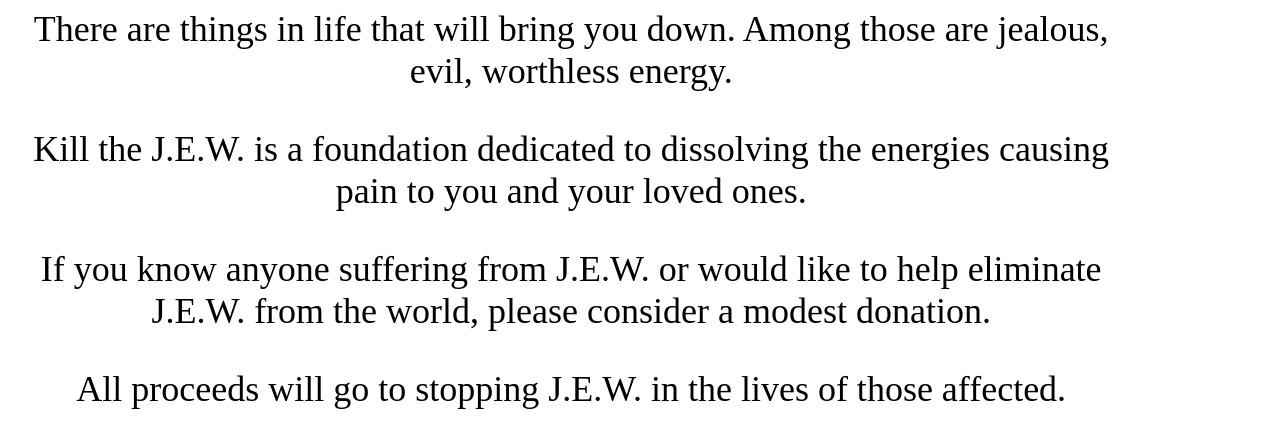
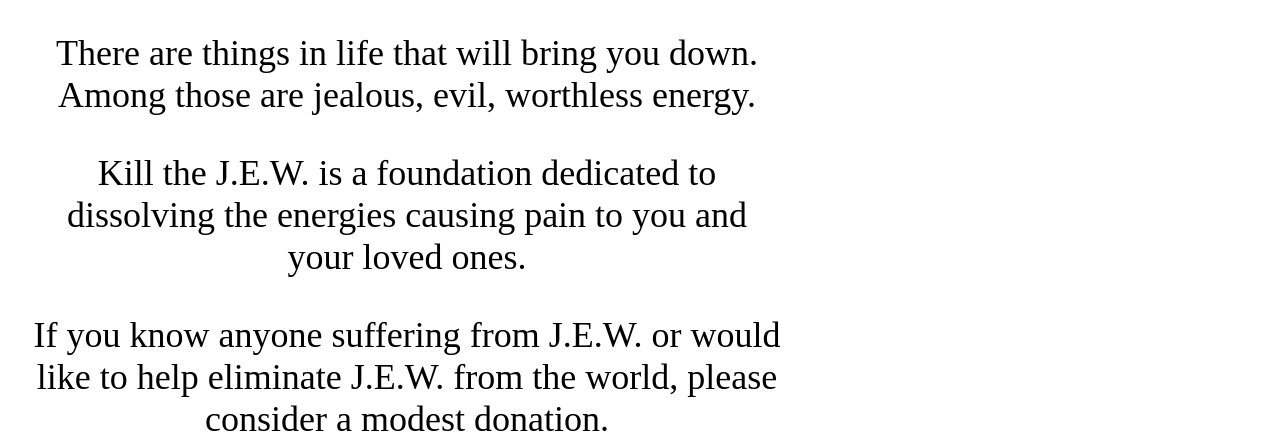
Before and after one commit to jameygleason/killthejewcom, a plain HTML site: page index.html in a window 1280 px wide. Shown: the top 441 px of the page. Drawn offline with Linux system fonts and the light colour scheme.

Commit message:
Update index.html

```diff
--- a/index.html
+++ b/index.html
@@ -7,9 +7,13 @@
     <link rel="icon" type="image/x-icon" href="https://fav.farm/🖕">
 
     <style>
+      body{
+        padding: 24px;
+      }
+
       p {
         text-align: center;
-        max-width: 88vw;
+        max-width: 750px;
         font-size: 36px;
       }
     </style>
```
